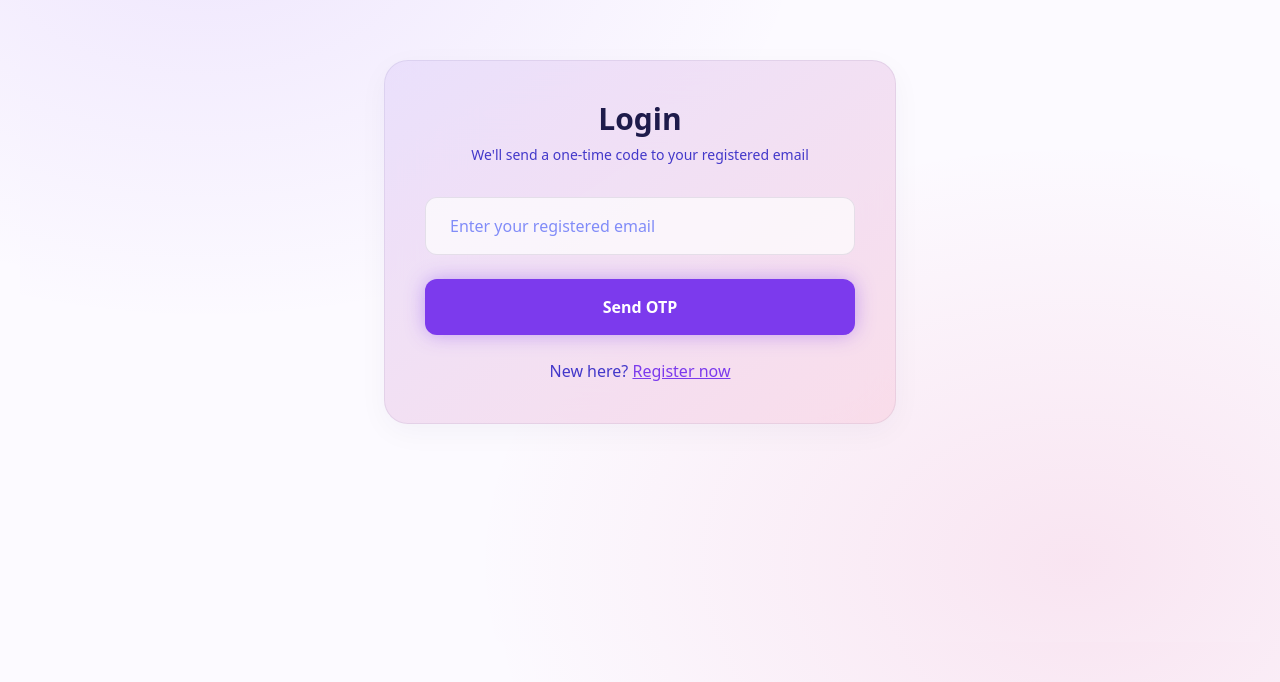
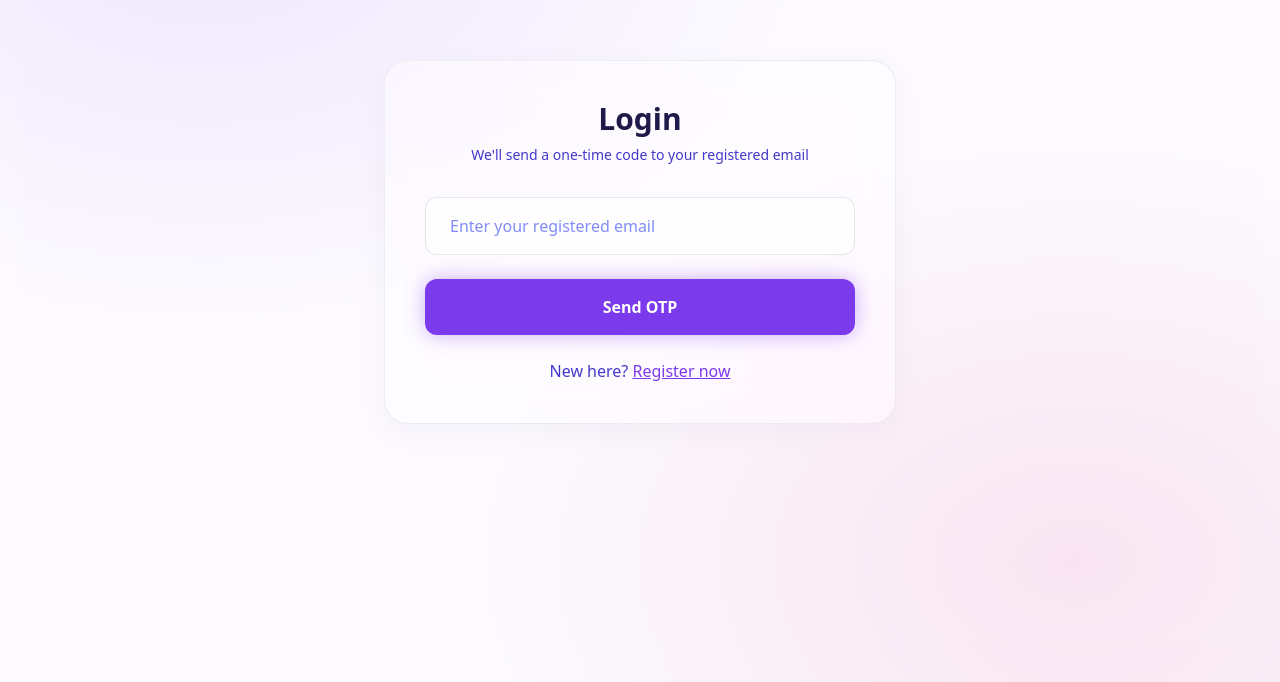
Before and after one commit to RichaSapre/Career-Mentor, a Next.js app: page /login in a window 1280 px wide. Shown: the part 198-880 px from the top of the page. Built offline with nearby package versions, Linux system fonts and the light colour scheme; no server answers.

Commit message:
feat: turn all cards into liquid glass with enhanced backdrop blur and edge reflections

```diff
--- a/src/app/globals.css
+++ b/src/app/globals.css
@@ -20,11 +20,11 @@
     /* ── Backgrounds ── */
     --background: #FCFAFF;
     /* page canvas - subtle lavender tint */
-    --surface: rgba(255, 255, 255, 0.85);
-    /* cards / panels */
-    --surface-hover: rgba(255, 255, 255, 1);
-    --surface-inset: #F5F3FF;
-    /* violet-50 */
+    --surface: rgba(255, 255, 255, 0.45);
+    /* Liquid Glass Base */
+    --surface-hover: rgba(255, 255, 255, 0.65);
+    --surface-inset: rgba(245, 243, 255, 0.50);
+    /* violet-50 with transparency */
 
     /* ── Typography ── */
     --heading: #1E1B4B;
@@ -106,9 +106,10 @@
     /* ── Backgrounds ── */
     --background: #020617;
     /* slate-950 (Deepest Navy) */
-    --surface: rgba(15, 23, 42, 0.60);
-    --surface-hover: rgba(30, 41, 59, 0.50);
-    --surface-inset: rgba(15, 23, 42, 0.80);
+    --surface: rgba(15, 23, 42, 0.40);
+    /* Liquid Glass Base */
+    --surface-hover: rgba(30, 41, 59, 0.30);
+    --surface-inset: rgba(15, 23, 42, 0.60);
 
     /* ── Typography ── */
     --heading: #F8FAFC;
@@ -203,22 +204,39 @@ body {
     var(--background);
 }
 
-/* ── Gemini-like glow border effect ── */
+/* ── Gemini-like glow border effect (Liquid Glass Enhancement) ── */
 .gemini-glow {
   position: relative;
+  backdrop-filter: blur(24px) saturate(180%);
+  -webkit-backdrop-filter: blur(24px) saturate(180%);
 }
 
 .gemini-glow::before {
   content: "";
   position: absolute;
   inset: -1px;
-  background: linear-gradient(to bottom right, rgba(124, 58, 237, 0.15), rgba(219, 39, 119, 0.15));
+  background: linear-gradient(135deg,
+      rgba(255, 255, 255, 0.4) 0%,
+      rgba(255, 255, 255, 0.05) 40%,
+      rgba(255, 255, 255, 0) 50%,
+      rgba(255, 255, 255, 0.05) 60%,
+      rgba(255, 255, 255, 0.2) 100%);
   border-radius: inherit;
   z-index: -1;
   opacity: 1;
   transition: opacity 0.3s ease;
+  mask: linear-gradient(#fff 0 0) content-box, linear-gradient(#fff 0 0);
+  mask-composite: exclude;
+  -webkit-mask: linear-gradient(#fff 0 0) content-box, linear-gradient(#fff 0 0);
+  -webkit-mask-composite: xor;
+  padding: 1px;
 }
 
 .dark .gemini-glow::before {
-  background: linear-gradient(to bottom right, rgba(139, 92, 246, 0.1), rgba(236, 72, 153, 0.1));
+  background: linear-gradient(135deg,
+      rgba(255, 255, 255, 0.2) 0%,
+      rgba(255, 255, 255, 0.05) 40%,
+      rgba(255, 255, 255, 0) 50%,
+      rgba(255, 255, 255, 0.05) 60%,
+      rgba(255, 255, 255, 0.1) 100%);
 }
```
